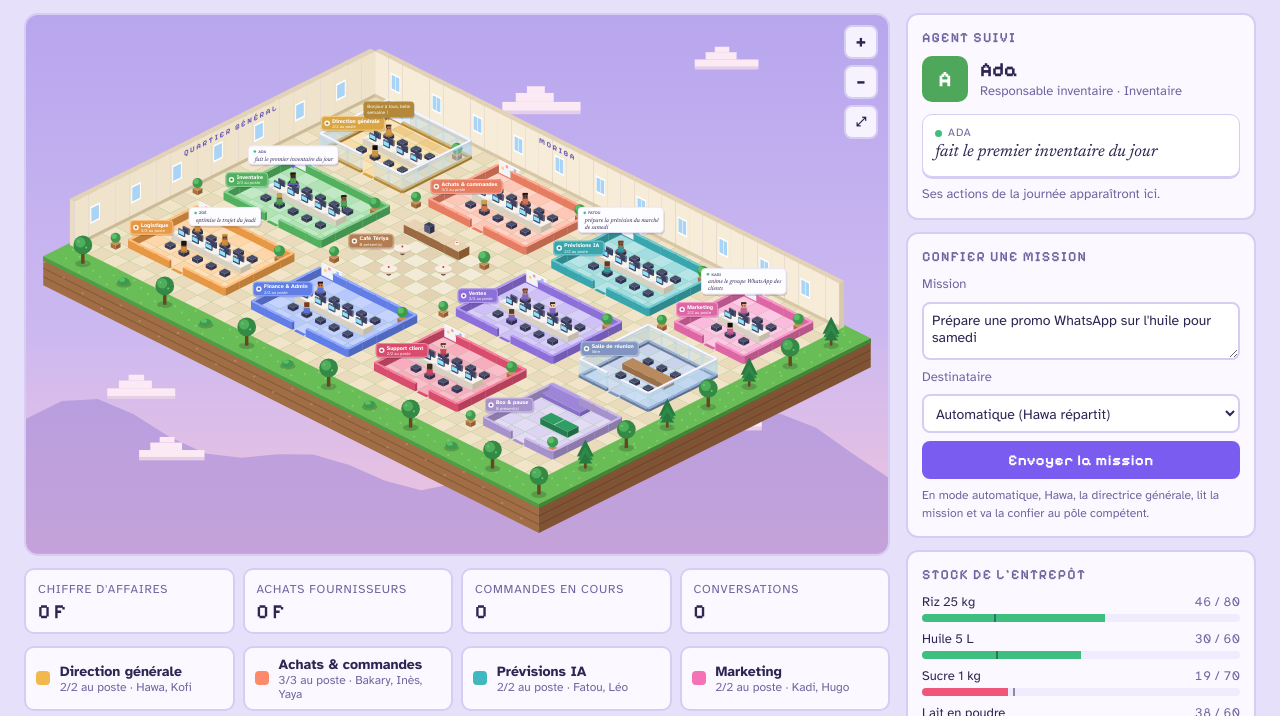
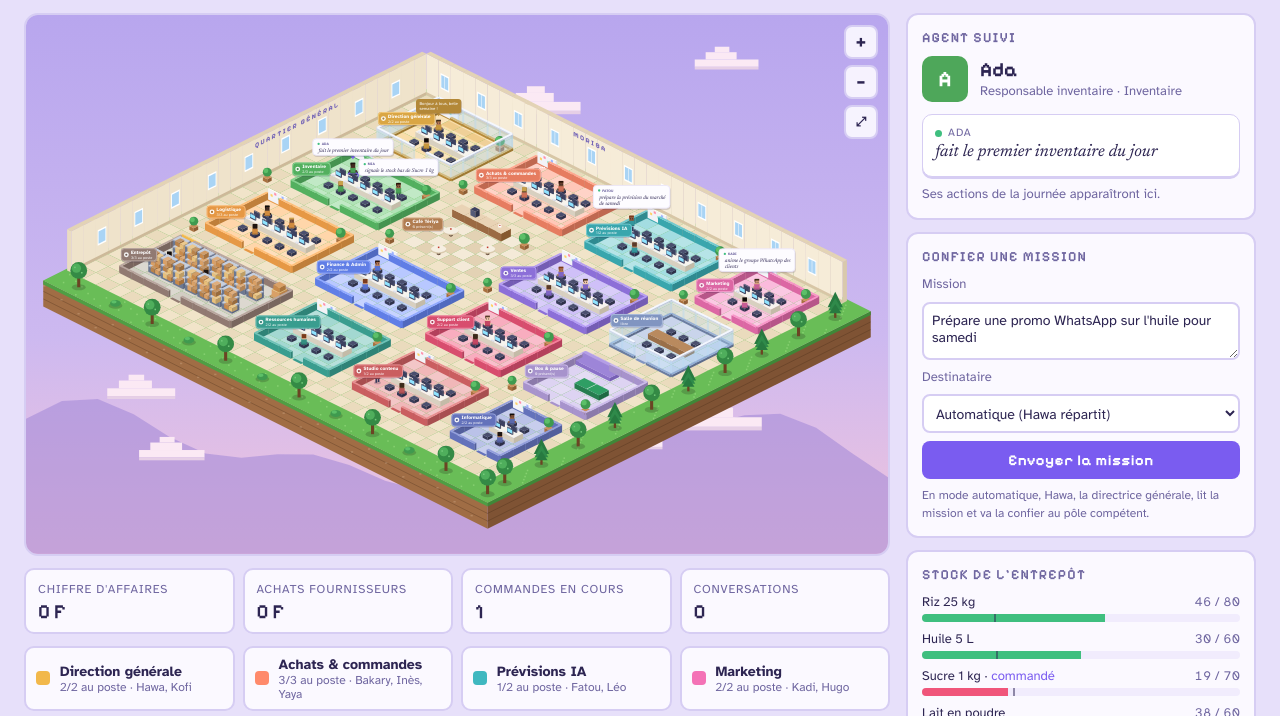
Before and after one commit to renemoriba16-ship-it/moriba-stock-manager, a plain HTML site: page quartier-agents/index.html in a window 1280 px wide. Shown: the part 152-868 px from the top of the page. Drawn offline with Linux system fonts and the light colour scheme; animation ran at ten frames a second.

Commit message:
Ajoute l'Entrepôt, les RH, le Studio contenu et l'Informatique au QG (31 agents)
Co-Authored-By: Claude Opus 5.5 <noreply@anthropic.com>
Claude-Session: https://claude.ai/code/session_011M26Kei7UHtahiA39dMFDL

```diff
--- a/quartier-agents/index.html
+++ b/quartier-agents/index.html
@@ -93,7 +93,7 @@ textarea{resize:vertical;min-height:58px}
 <div class="wrap">
   <header>
     <div>
-      <h1>QG <span>Moriba</span> <span class="count"><b>22</b>agents IA</span></h1>
+      <h1>QG <span>Moriba</span> <span class="count"><b id="nAgents">31</b>agents IA</span></h1>
       <p class="sub">Le quartier général de votre commerce. Chaque pôle a ses agents. Ils travaillent à leur poste, se lèvent pour se parler, passent au café et se réunissent. Quand un produit manque, toute la chaîne s'active. Faites glisser pour vous déplacer, cliquez sur un agent pour le suivre.</p>
     </div>
     <div class="controls">
@@ -166,7 +166,7 @@ textarea{resize:vertical;min-height:58px}
 (() => {
 "use strict";
 /* =================== Géométrie isométrique =================== */
-const TW = 32, TH = 16, GW = 34, GH = 22;
+const TW = 32, TH = 16, GW = 34, GH = 29;
 const P = (x, y, z = 0) => [(x - y) * TW / 2, (x + y) * TH / 2 - z];
 const cv = document.getElementById("map"), ctx = cv.getContext("2d");
 function poly(pts, fill) { ctx.beginPath(); pts.forEach(([x, y], i) => i ? ctx.lineTo(x, y) : ctx.moveTo(x, y)); ctx.closePath(); ctx.fillStyle = fill; ctx.fill(); }
@@ -197,6 +197,10 @@ const rooms = [
   {id:"finance", name:"Finance & Admin", x:11, y:15, w:7, h:5, color:"#6b8cff"},
   {id:"support", name:"Support client", x:20, y:15, w:6, h:5, color:"#f0557a"},
   {id:"pause", name:"Box & pause", x:28, y:15, w:5, h:5, color:"#b9a3e3", kind:"lounge"},
+  {id:"entrepot", name:"Entrepôt", x:2, y:22, w:9, h:5, color:"#a1887f", kind:"warehouse", standing:true},
+  {id:"rh", name:"Ressources humaines", x:13, y:22, w:6, h:5, color:"#3fae9f"},
+  {id:"studio", name:"Studio contenu", x:21, y:22, w:6, h:5, color:"#e0686b"},
+  {id:"it", name:"Informatique", x:29, y:22, w:4, h:5, color:"#6f7fd0"},
 ];
 const RM = Object.fromEntries(rooms.map(r => [r.id, r]));
 const roomAt = Array.from({length: GH}, () => Array(GW).fill(null));
@@ -214,6 +218,11 @@ for (const r of rooms) {
     for (let x = r.x; x < r.x + 3; x++) blocked[r.y][x] = true;
     blocked[r.y + 2][r.x + 2] = blocked[r.y + 2][r.x + 3] = true;
     blocked[r.y + r.h - 1][r.x + r.w - 1] = true;
+  } else if (r.kind === "warehouse") {
+    r.shelves = [];
+    for (let x = r.x + 1; x <= r.x + r.w - 2; x++) for (const yy of [r.y + 1, r.y + 3]) { blocked[yy][x] = true; r.shelves.push([x, yy]); }
+    for (let x = r.x + 1; x <= r.x + r.w - 2; x++) r.seats.push([x, r.y + 2, 1]);
+    blocked[r.y][r.x + r.w - 1] = true;
   } else {
     const dy = r.y + 2;
     for (let x = r.x + 1; x <= r.x + r.w - 2; x++) { blocked[dy][x] = true; r.desks.push([x, dy]); }
@@ -277,6 +286,10 @@ const roster = [
   ["emile","Émile","Responsable logistique","logistique"],["moussa","Moussa","Chauffeur-livreur","logistique"],["zoe","Zoé","Planificatrice","logistique"],
   ["diallo","Diallo","Comptable","finance"],["rokia","Rokia","Assistante admin","finance"],
   ["gaspard","Gaspard","Support client","support"],["salif","Salif","Support client","support"],
+  ["ibrahim","Ibrahim","Chef d'entrepôt","entrepot"],["nana","Nana","Préparatrice de commandes","entrepot"],["paul","Paul","Cariste","entrepot"],
+  ["aminata","Aminata","Responsable RH","rh"],["julien","Julien","Chargé de recrutement","rh"],
+  ["fanta","Fanta","Photographe produits","studio"],["malik","Malik","Monteur vidéo","studio"],
+  ["oumar","Oumar","Administrateur systèmes","it"],["sarah","Sarah","Développeuse","it"],
 ];
 const skins = ["#f1c7a5","#d9a07a","#b97a52","#8d5a3b","#6b412a","#4a2e1f"];
 const hairs = ["#1d1410","#3b2a1a","#7a3b1c","#c9a14a","#0e0a08","#5a3a2a","#2a1208"];
@@ -301,6 +314,10 @@ const workPool = {
   logistique:["planifie les tournées de demain","prépare le chargement du camion","suit une livraison à Kalaban","optimise le trajet du jeudi"],
   finance:["rapproche la caisse et les ventes","prépare la déclaration de TVA","paie un fournisseur","met à jour la trésorerie"],
   support:["répond à un client sur WhatsApp","traite un échange de produit","rappelle un client mécontent","met à jour la FAQ"],
+  entrepot:["prépare la commande d'une boutique","filme une palette de riz","range l'allée des huiles","vérifie les emplacements des cartons"],
+  rh:["prépare le planning de samedi","organise une formation caisse","répond à une demande de congé","rédige une offre de vendeur"],
+  studio:["photographie la nouvelle huile","monte la vidéo de la promo","retouche les photos du catalogue","tourne une story au comptoir"],
+  it:["sauvegarde la base de stock","répare l'imprimante de la caisse","met à jour l'appli de vente","sécurise le Wi-Fi du QG"],
 };
 const smallTalk = [
   ["Les clients demandent beaucoup de {p} en ce moment.", "Je l'ai vu aussi, je garde un œil dessus."],
@@ -355,7 +372,7 @@ function idleTasks(a) {
   if (r < 0.86) return [goto("cafe", {idle:true}), wait(7 + Math.random() * 6, "prend un thé au café", {idle:true, social:true})];
   if (r < 0.94) return [goto("pause", {idle:true}), wait(7 + Math.random() * 6, "fait une pause au box", {idle:true, social:true})];
   const other = pick(A.filter(o => o.dept !== a.dept));
-  return [talk(other.id, pick(smallTalk).map((l, i) => [i % 2, fillP(l)]), () => log(a, `est passé voir ${other.name} (${other.dept.name}).`), {idle:true})];
+  return [talk(other.id, pick(smallTalk).map((l, i) => [i % 2, fillP(l)]), () => log(a, `a rendu visite à ${other.name} (${other.dept.name}).`), {idle:true})];
 }
 function resolveTarget(a, to) {
   if (to === "seat") return [a.seat[0], a.seat[1]];
@@ -408,7 +425,7 @@ function checkStock(inv) {
       [0, `${logi.name}, ${n} × ${low.name} arrivent demain matin.`],
       [1, "Je planifie la réception et je range."],
     ], () => {
-      assign(logi, [goto("seat"), wait(5, `planifie la réception de ${low.name}`, {seat:true, show:true}), goto({room:"inventaire"}), wait(6, `range ${n} × ${low.name} en réserve`, {show:true}), run(() => {
+      assign(logi, [goto("seat"), wait(5, `planifie la réception de ${low.name}`, {seat:true, show:true}), goto({room:"entrepot"}), wait(6, `range ${n} × ${low.name} à l'entrepôt`, {show:true}), run(() => {
         low.qty += n; pending.delete(low.name);
         log(logi, `a rangé ${n} × ${low.name}. Stock : ${low.qty}.`);
         say(logi, "Livraison rangée !"); renderStock();
@@ -434,6 +451,10 @@ function endOfWork(a) {
     if (Math.random() < .5) assign(a, [talk("hawa", [[0, `Hawa, attention au ${p.name} cette semaine.`], [1, "Merci, je préviens les équipes."]])]);
   } else if (d === "support" && Math.random() < .6) log(a, `a résolu un ticket : ${pick(["un client demande où en est sa livraison","une cliente échange un sac de farine abîmé","un commerçant veut un prix de gros sur le savon","un client signale une erreur de monnaie"])}.`);
   else if (d === "marketing" && Math.random() < .4) log(a, pick(["a publié la promo du jour sur WhatsApp.","a terminé l'affiche du marché de samedi.","a répondu à 12 messages du groupe clients."]));
+  else if (d === "entrepot" && Math.random() < .4) log(a, pick(["a préparé 3 commandes pour les boutiques du quartier.","a réorganisé l'allée des huiles.","a chargé une palette pour la livraison de demain."]));
+  else if (d === "rh" && Math.random() < .35) log(a, pick(["a publié une offre pour un vendeur du samedi.","a validé le planning de la semaine.","a organisé une formation à la caisse."]));
+  else if (d === "studio" && Math.random() < .4) { log(a, pick(["a livré les photos du catalogue.","a terminé la vidéo de la promo.","a tourné une story au comptoir."])); if (Math.random() < .5) assign(a, [talk(pickFree("marketing").id, [[0, "Les visuels de la promo sont prêts."], [1, "Super, je les publie cet après-midi !"]])]); }
+  else if (d === "it" && Math.random() < .35) log(a, pick(["a sauvegardé la base de stock.","a réparé l'imprimante de la caisse.","a mis à jour l'appli de vente."]));
   else if (a.id === "hawa" && Math.random() < .7) meeting(a);
 }
 function meeting(hawa) {
@@ -460,6 +481,10 @@ const routes = [
   [/livr|camion|transport|tournée|réception/i, "logistique"],
   [/prévi|analy|tendance|prédi|donnée|courbe/i, "data"],
   [/client|support|plainte|réclam|ticket|faq/i, "support"],
+  [/photo|vidéo|video|tournage|visuel|story/i, "studio"],
+  [/recrut|congé|salari|formation|planning|embauche/i, "rh"],
+  [/ordinateur|informatique|bug|wi-?fi|logiciel|appli|site|imprimante|sauvegarde/i, "it"],
+  [/palette|cariste|préparation|colis|rayon/i, "entrepot"],
 ];
 function mission(text, who) {
   text = text.trim(); if (!text) return;
@@ -526,7 +551,7 @@ function updateAgent(a, dt) {
     p.pop(); a.path = p;
   } else if (c.type === "do") { c.fn(); a.cur = null; }
 }
-const isSitting = a => !a.path.length && a.cur && a.cur.type === "wait" && ((a.cur.meeting && roomAt[a.ty][a.tx] === RM.reunion) || (a.cur.seat && a.tx === a.seat[0] && a.ty === a.seat[1]));
+const isSitting = a => !a.path.length && a.cur && a.cur.type === "wait" && ((a.cur.meeting && roomAt[a.ty][a.tx] === RM.reunion) || (a.cur.seat && !a.dept.standing && a.tx === a.seat[0] && a.ty === a.seat[1]));
 const atPost = a => !a.path.length && a.tx === a.seat[0] && a.ty === a.seat[1] && !!a.cur && !!a.cur.seat;
 
 /* =================== Décor statique =================== */
@@ -581,6 +606,24 @@ for (const r of rooms) {
         ["#ffd166", "#ff8fab", "#8ee3c8", "#9db4ff"].forEach((c, i) => { const z = 9 + (i % 2) * 4; poly([P(r.x + .45 + i * .3, r.y + .18, z), P(r.x + .62 + i * .3, r.y + .18, z), P(r.x + .62 + i * .3, r.y + .18, z + 3), P(r.x + .45 + i * .3, r.y + .18, z + 3)], c); });
       });
     }
+  } else if (r.kind === "warehouse") {
+    const crate = ["#d9a066", "#c98a4b", "#e8c07a", "#b9824a"];
+    for (const [x, y] of r.shelves) add(x + y + 1, () => {
+      box(x + .08, y + .2, .84, .6, 0, 26, "#8d99ae", "#6c7891", "#5b6680");
+      for (const z of [1, 10, 19]) {
+        box(x + .08, y + .2, .84, .6, z + 6, 1.4, "#c7cfdd", "#9aa6bd", "#8792ab");
+        const c = crate[(x * 3 + y + z) % 4];
+        box(x + .2, y + .3, .32, .42, z, 6, shade(c, 1.15), c, shade(c, .82));
+        if ((x + z) % 3) box(x + .56, y + .3, .3, .42, z, 5, shade(crate[(x + z) % 4], 1.15), crate[(x + z) % 4], shade(crate[(x + z) % 4], .82));
+      }
+    });
+    const px = r.x + r.w - 1, py = r.y;
+    add(px + py + 1, () => {
+      box(px + .1, py + .1, .8, .8, 0, 2, "#c9a26b", "#a9844f", "#8f6d3e");
+      box(px + .18, py + .18, .64, .64, 2, 8, "#e8c07a", "#d9a066", "#b9824a");
+      box(px + .25, py + .25, .5, .5, 10, 6, "#d9a066", "#c98a4b", "#a8743d");
+    });
+    add(r.x + r.y + .6, () => { box(r.x + .2, r.y + .1, 1.4, .08, 4, 9, "#ffd166", "#f2b84b", "#d99a2b"); ctx.font = "700 4px 'Atkinson Hyperlegible', sans-serif"; ctx.fillStyle = "#2d2552"; ctx.save(); const [tx, ty] = P(r.x + .35, r.y + .18, 6.5); ctx.translate(tx, ty); ctx.transform(1, .5, 0, 1, 0, 0); ctx.textAlign = "left"; ctx.textBaseline = "alphabetic"; ctx.fillText("ALLÉE A · B", 0, 0); ctx.restore(); });
   } else if (r.kind === "open") {
     for (let x = r.x; x < r.x + 4; x++) add(x + r.y + 1, () => {
       box(x, r.y + .1, 1, .8, 0, 10, "#e9d3b5", "#9b6a43", "#86592f");
@@ -681,6 +724,7 @@ function drawIsland() {
     let c;
     if (!r) c = (x + y) % 2 ? "#f1e4c9" : "#eadbbd";
     else if (r.kind === "open") c = (x + y) % 2 ? "#f4ead8" : "#e3d2b4";
+    else if (r.kind === "warehouse") c = (x + y) % 2 ? "#dcd8d0" : "#d2cdc3";
     else c = (x + y) % 2 ? shade(r.color, 1.62) : shade(r.color, 1.52);
     tile(x, y, c);
   }
@@ -913,7 +957,8 @@ function frame(now) {
 }
 function boot() {
   layout(); renderStock(); select(AM.ada);
-  log(null, "Le QG ouvre ses portes. Les 22 agents s'installent à leur poste.");
+  document.getElementById("nAgents").textContent = A.length;
+  log(null, `Le QG ouvre ses portes. Les ${A.length} agents s'installent à leur poste.`);
   say(AM.hawa, "Bonjour à tous, belle semaine !");
   for (const a of A) a.queue.push(wait(1 + Math.random() * 4, pick(workPool[a.dept.id]), {seat:true, work:true, idle:true}));
   assign(AM.ada, [wait(4, "fait le premier inventaire du jour", {seat:true, show:true}), run(() => checkStock(AM.ada))]);
```
